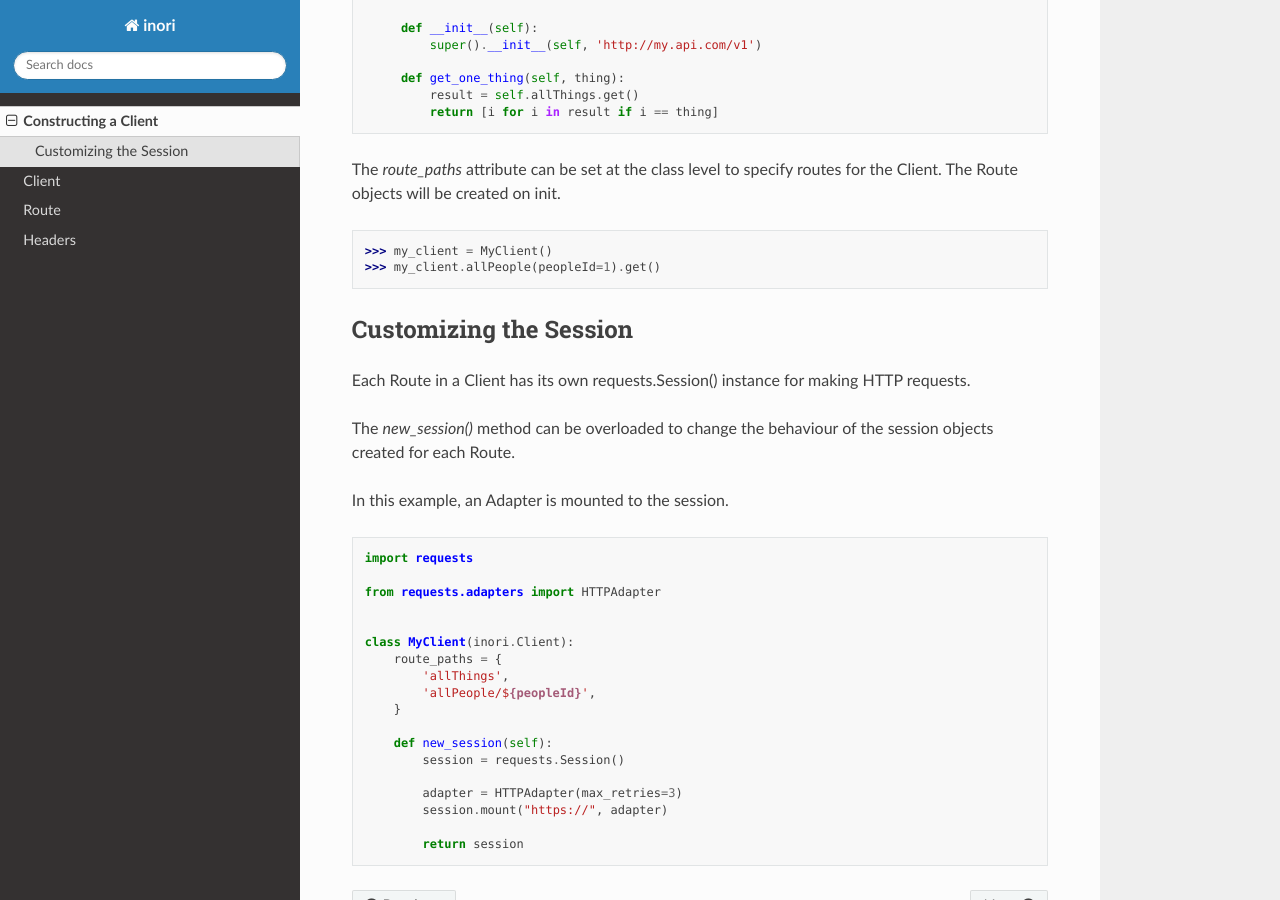
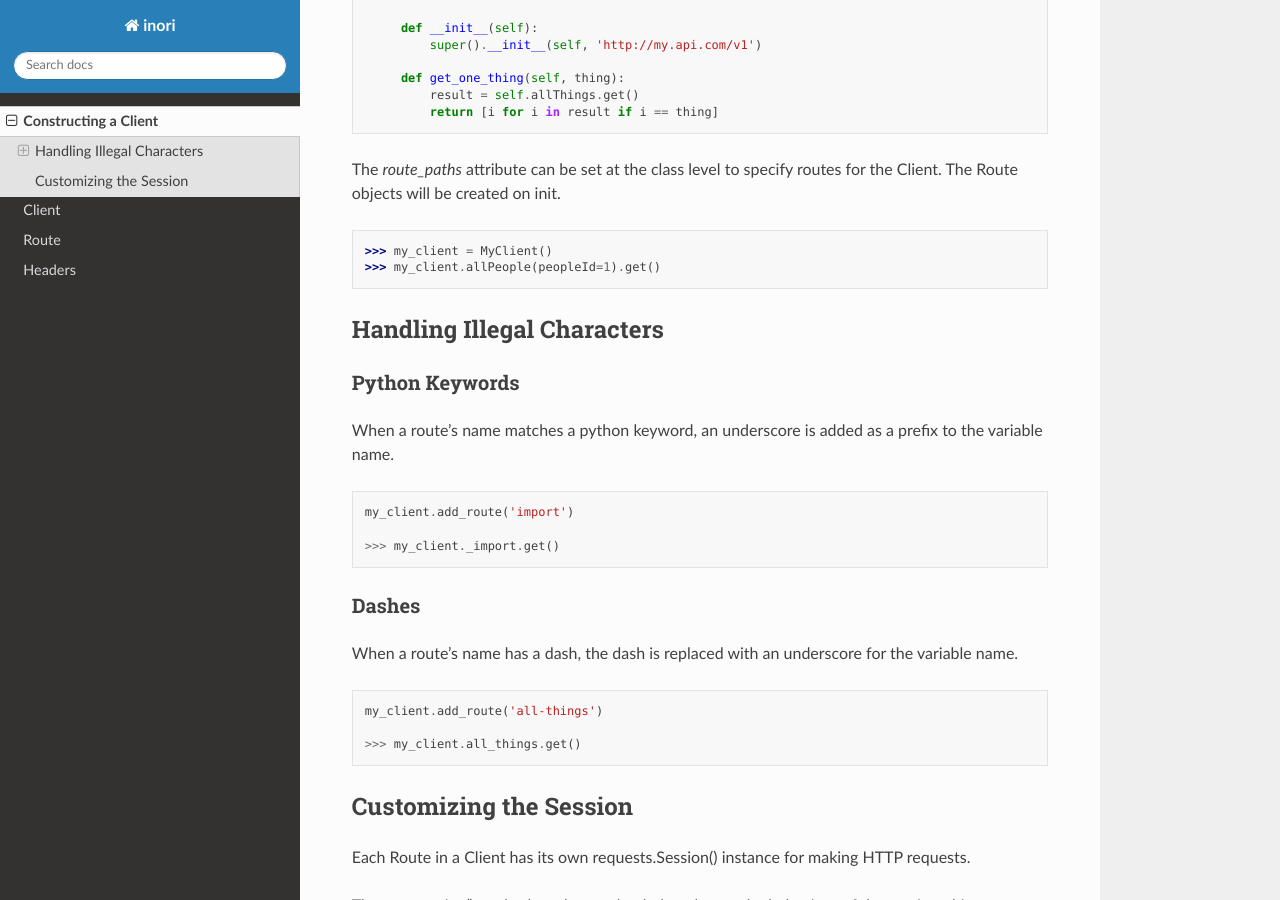
Before and after one commit to jsfehler/inori, a Sphinx documentation site: the page built from docs/constructing_a_client.rst, in a window 1280 px wide and 900 px high, scrolled down 517 px. Built offline with Sphinx 7.4.7 and the Read the Docs theme 2.0.0, drawn with Linux system fonts in a browser that asks for light colours.

Commit message:
Update docs with illegal character info

```diff
--- a/docs/constructing_a_client.rst
+++ b/docs/constructing_a_client.rst
@@ -38,6 +38,32 @@ to specify routes for the Client. The Route objects will be created on init.
 >>> my_client.allPeople(peopleId=1).get()
 
 
+Handling Illegal Characters
+===========================
+
+Python Keywords
+~~~~~~~~~~~~~~~
+
+When a route's name matches a python keyword, an underscore is added as a prefix to the variable name.
+
+.. code-block:: python
+
+    my_client.add_route('import')
+
+    >>> my_client._import.get()
+
+Dashes
+~~~~~~
+
+When a route's name has a dash, the dash is replaced with an underscore for the variable name.
+
+.. code-block:: python
+
+    my_client.add_route('all-things')
+
+    >>> my_client.all_things.get()
+
+
 Customizing the Session
 =======================
 
```
